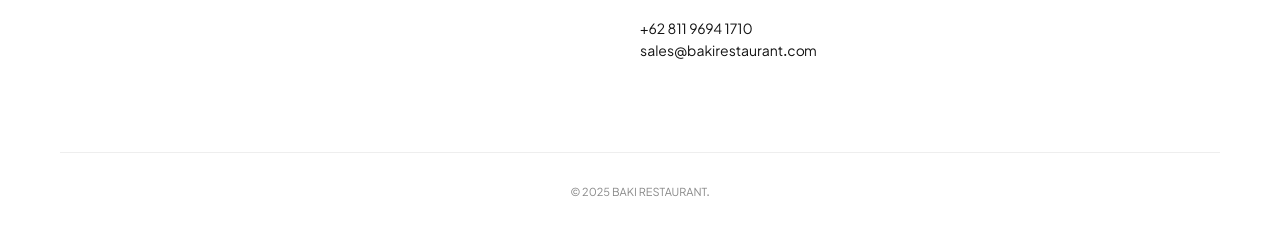
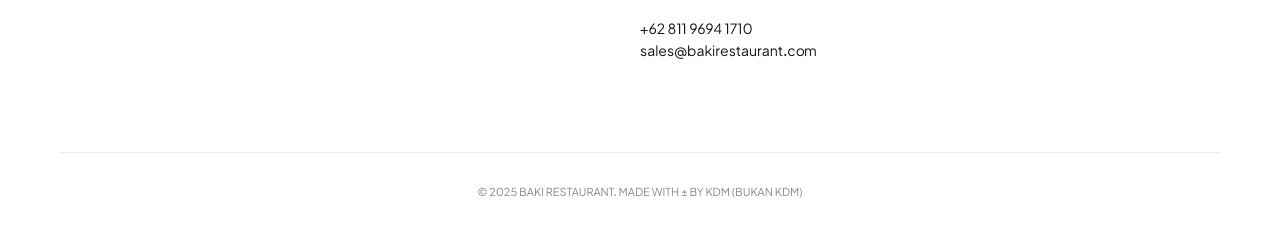
Before and after one commit to bakirestaurant/bakirestaurant.github.io, a plain HTML site: page index.html in a window 1280 px wide. Shown: the part 6318-6548 px from the top of the page. Drawn offline with Linux system fonts and the light colour scheme.

Commit message:
Update 0312251102

```diff
--- a/index.html
+++ b/index.html
@@ -220,7 +220,7 @@
                     </div>
                 </div>
             </div>
-            <div class="copyright">© 2025 Baki Restaurant.</div>
+            <div class="copyright">© 2025 Baki Restaurant. Made with ± by Kdm (Bukan KDM)</div>
         </div>
     </footer>
 
```
